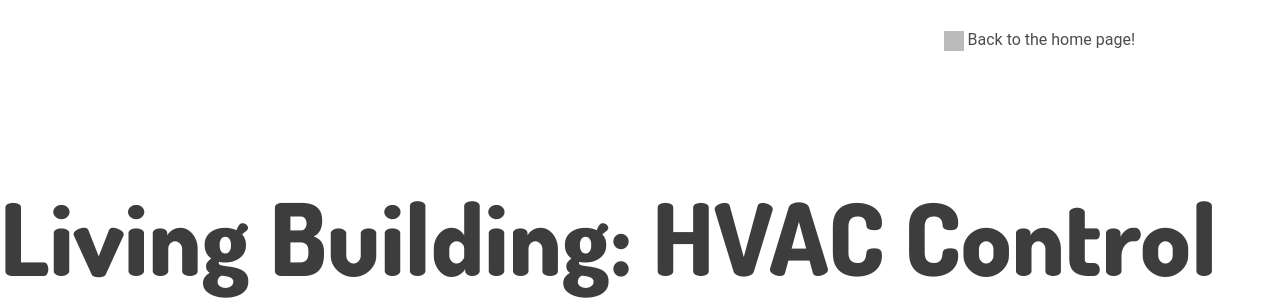
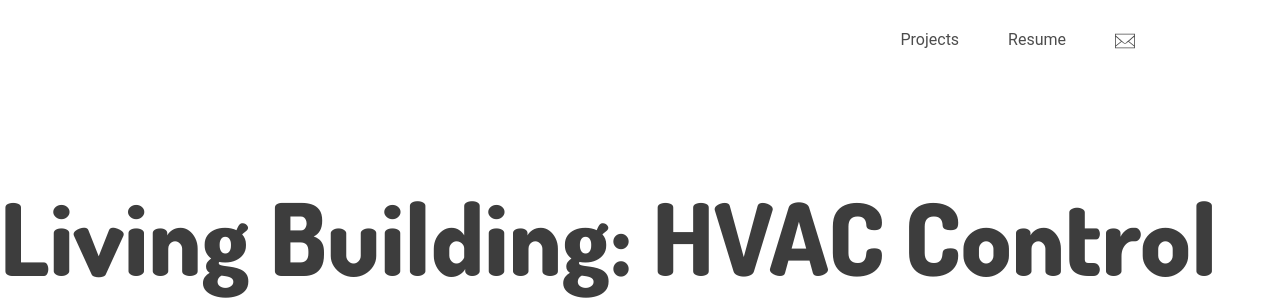
Before and after one commit to bbenner2876/bbenner2876.github.io, a Flask app: page /hvac in a window 1280 px wide. Shown: the top 302 px of the page. Run offline with Flask 2, Linux system fonts and the light colour scheme; some libraries are stand-ins or nearby versions; grey boxes are pictures that could not be loaded.

Commit message:
Updates to navs on project pages

```diff
--- a/templates/hvac.html
+++ b/templates/hvac.html
@@ -18,14 +18,13 @@
     <body>
 
             <!--Header + Navigation-->
-            <nav class="navBar" id="myNavBar"><!--Main navigation bar for website linking to different sections-->
-                <ul>
-                    <li>
-                        <a href="{{ url_for('index') }}"> <img src="/static/images/arrow-back.svg" alt="email icon" height="14px" width="14px" fill="red"/>
-                            Back to the home page!</a>
-                    </li>
-                </ul>
-            </nav>
+            <nav>
+                    <ul>
+                        <li><a href="" target="_blank">Projects</a></li>
+                        <li><a href="static/assets/files/brettbenner_resume_2019v2.pdf" target="_blank">Resume</a></li>
+                        <li><a href="" target="_blank"><img src="static/assets/icons/email-icon.svg"></a></li>
+                    </ul>
+                </nav>
             <main>
 
                 <h1>Living Building: HVAC Control App</h1>
--- a/templates/ucsd.html
+++ b/templates/ucsd.html
@@ -26,7 +26,6 @@
                     </ul>
                 </nav>
             <main>
-
                 <h2>Live Parking Visualization At UCSD</h2>
                 <h3>Introducing real-time parking data to the UCSD app</h3>
 
```
Also changed, not shown: templates/climatelens.html (+7 -8 lines), templates/tomo.html (+7 -7 lines).
